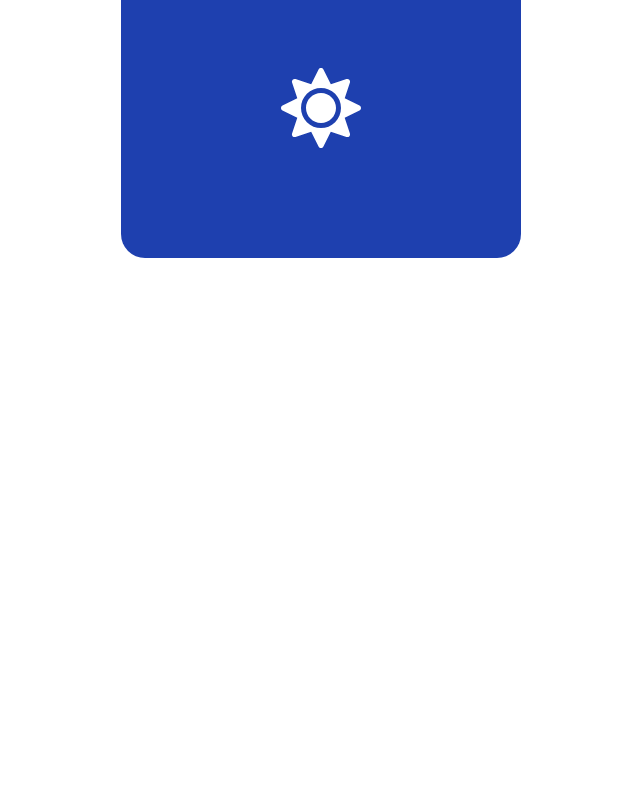
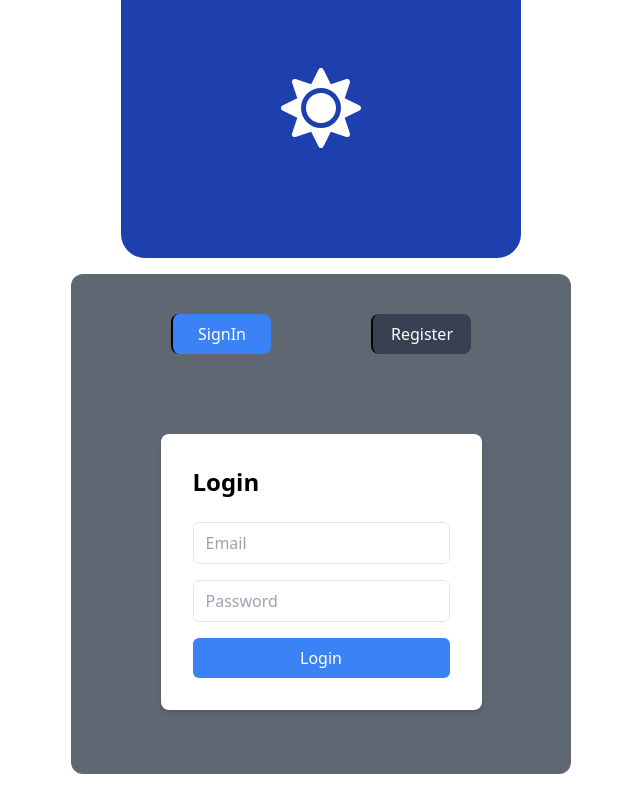
Before and after one commit to rBhagat4196/React-Interview-Mini-Projects, a React (Create React App) app: page / in a window 1280 px wide. Shown: the part 2485-3285 px from the top of the page, without its empty margins (319-959 px from the left). Before the commit the page ends 2769 px from the top, so only its background shows below. Built offline with nearby package versions, Linux system fonts and the light colour scheme; no server answers.

Commit message:
custom tab

```diff
--- a/src/App.js
+++ b/src/App.js
@@ -9,6 +9,7 @@ import RandomColor from "./components/radom-color";
 import Rating from "./components/star-rating/Rating";
 import TreeView from "./components/tree-view";
 import ScrollIndicator from "./components/scroll-indicator/ScrollIndicator";
+import CustomTab from "./components/custom-tab";
 
 function App() {
   const [theme, setTheme] = useState(localStorage.getItem("theme") ?? "light");
@@ -25,6 +26,7 @@ function App() {
       <TreeView />
       <QrCodeGenerator theme={theme}/>
       <ToggleTheme theme={theme} setTheme={setTheme} />
+      <CustomTab/>
       <div className="mt-[10px]"></div>
     </div>
   );
--- /dev/null
+++ b/src/components/custom-tab/LoginForm.jsx
@@ -0,0 +1,38 @@
+
+import React from 'react';
+
+const LoginForm = ({ formData, handleInputChange }) => {
+  return (
+    <div className="flex justify-center items-center">
+      <div className="bg-white p-8 rounded-lg shadow-md">
+        <h2 className="text-2xl font-semibold mb-6">Login</h2>
+        <form onSubmit={(e) => e.preventDefault()}>
+          <input
+            type="email"
+            name="email"
+            placeholder="Email"
+            value={formData.email}
+            onChange={(e)=> handleInputChange("email",e.target.value)}
+            className="block w-full border rounded-md py-2 px-3 mb-4 focus:outline-none focus:border-blue-500"
+          />
+          <input
+            type="password"
+            name="password"
+            placeholder="Password"
+            value={formData.password}
+            onChange={(e)=> handleInputChange("password",e.target.value)}
+            className="block w-full border rounded-md py-2 px-3 mb-4 focus:outline-none focus:border-blue-500"
+          />
+          <button
+            type="submit"
+            className="w-full bg-blue-500 text-white py-2 px-4 rounded-md hover:bg-blue-600 focus:outline-none"
+          >
+            Login
+          </button>
+        </form>
+      </div>
+    </div>
+  );
+};
+
+export default LoginForm;
--- /dev/null
+++ b/src/components/custom-tab/RegisterForm.jsx
@@ -0,0 +1,37 @@
+import React from 'react';
+
+const RegisterForm = ({ formData, handleInputChange}) => {
+  return (
+    <div className="flex justify-center items-center">
+      <div className="bg-white p-8 rounded-lg shadow-md">
+        <h2 className="text-2xl font-semibold mb-6">Register</h2>
+        <form onSubmit={(e) => e.preventDefault()}>
+          <input
+            type="email"
+            name="email"
+            placeholder="Email"
+            value={formData.email}
+            onChange={(e)=> handleInputChange("email",e.target.value)}
+            className="block w-full border rounded-md py-2 px-3 mb-4 focus:outline-none focus:border-green-500"
+          />
+          <input
+            type="password"
+            name="password"
+            placeholder="Password"
+            value={formData.password}
+            onChange={(e)=> handleInputChange("password",e.target.value)}
+            className="block w-full border rounded-md py-2 px-3 mb-4 focus:outline-none focus:border-green-500"
+          />
+          <button
+            type="submit"
+            className="w-full bg-green-500 text-white py-2 px-4 rounded-md hover:bg-green-600 focus:outline-none"
+          >
+            Register
+          </button>
+        </form>
+      </div>
+    </div>
+  );
+};
+
+export default RegisterForm;
--- /dev/null
+++ b/src/components/custom-tab/index.jsx
@@ -0,0 +1,43 @@
+import React, { useState } from "react";
+import LoginForm from "./LoginForm";
+import RegisterForm from "./RegisterForm";
+
+const CustomTab = () => {
+  const [active, setActive] = useState("login");
+  const [formData, setFormData] = useState({});
+
+  const handleInputChange = (type, value) => {
+    setFormData({
+      ...formData,
+      [type]: value,
+    });
+  };
+  return (
+    <div className="w-[500px] mx-auto bg-gray-700/[0.8] h-[500px] rounded-xl flex flex-col">
+      <div className="flex justify-evenly mt-[40px]">
+        <button className={`w-[100px] p-2  text-white rounded-lg cursor-pointer border-black border-l-2 ${active === "login" ? "bg-blue-500" : "bg-gray-700"} `} onClick={()=> setActive("login")}>
+          SignIn
+        </button>
+        <button className={`w-[100px] p-2  text-white rounded-lg cursor-pointer border-black border-l-2 ${active === "register" ? "bg-blue-500" : "bg-gray-700"} `} onClick={()=> setActive("register")}>
+          Register
+        </button>
+      </div>
+
+      <div className="mt-[80px]">
+        {active === "login" ? (
+          <LoginForm
+            formData={formData}
+            handleInputChange={handleInputChange}
+          />
+        ) : (
+          <RegisterForm
+            formData={formData}
+            handleInputChange={handleInputChange}
+          />
+        )}
+      </div>
+    </div>
+  );
+};
+
+export default CustomTab;
```
